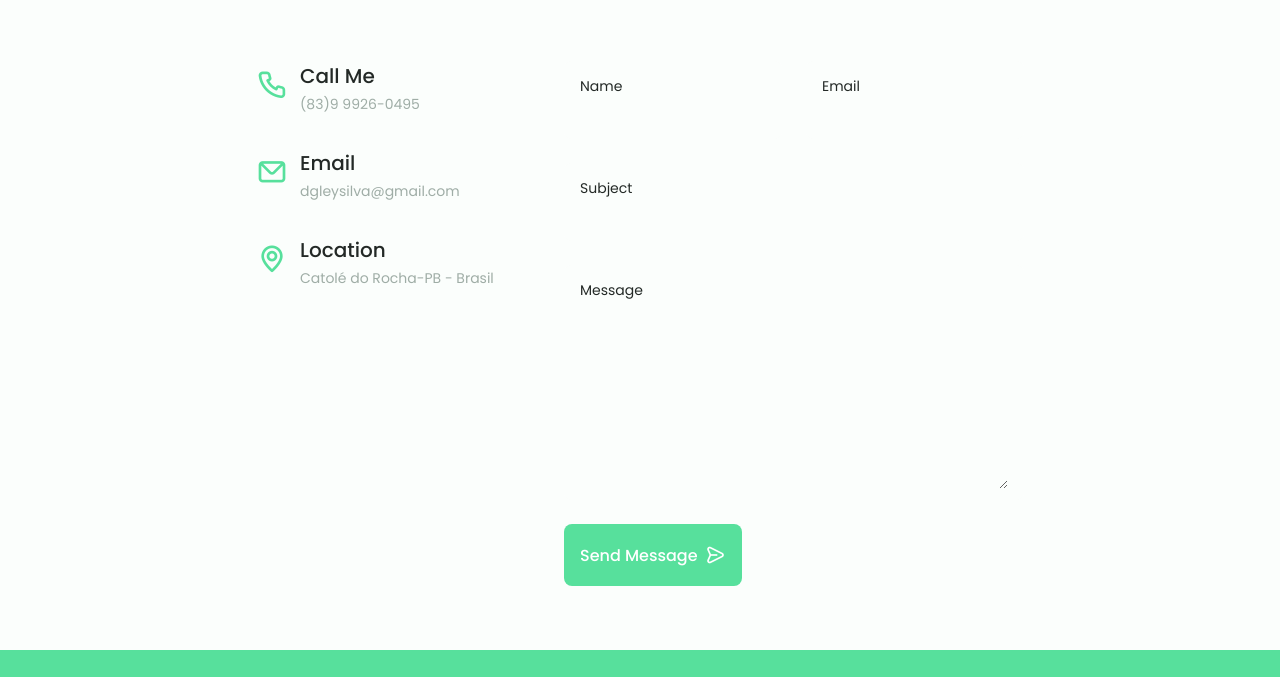
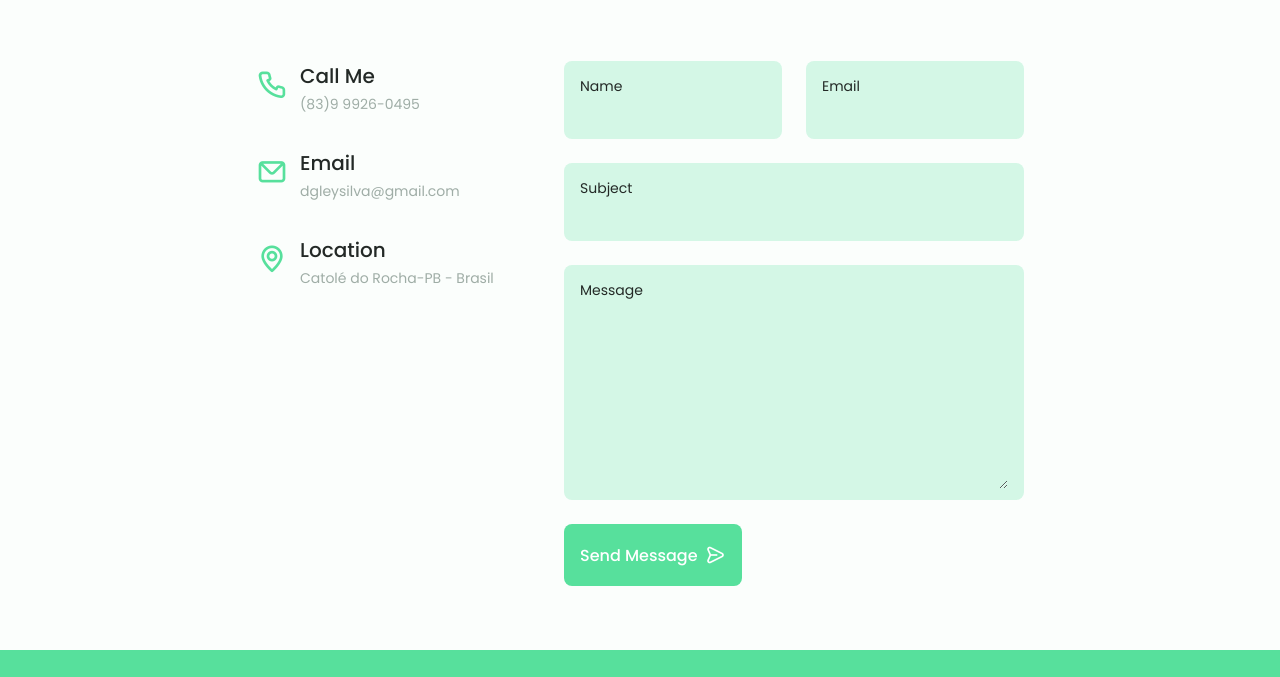
Before and after one commit to dgleyramos1/website-ramosdev, a plain HTML site: page index.html in a window 1280 px wide. Shown: the part 2674-3351 px from the top of the page. Drawn offline with nearby package versions, Linux system fonts and the light colour scheme.

Commit message:
atualizando porcentagem de azul no form

```diff
--- a/assets/css/styles.css
+++ b/assets/css/styles.css
@@ -17,7 +17,7 @@
     --title-color: hsl(var(--hue-color), 8%, 15%);
     --text-color: hsl(var(--hue-color), 8%, 45%);
     --text-color-light: hsl(var(--hue-color), 8%, 65%);
-    --input-color: hsl(var(--hue-color), 70%, 99%);
+    --input-color: hsl(var(--hue-color), 70%, 90%);
     --body-color: hsl(var(--hue-color), 60%, 99%);
     --container-color: #fff;
     --scroll-bar-color: hsl(var(--hue-color), 12%, 90%);
```
